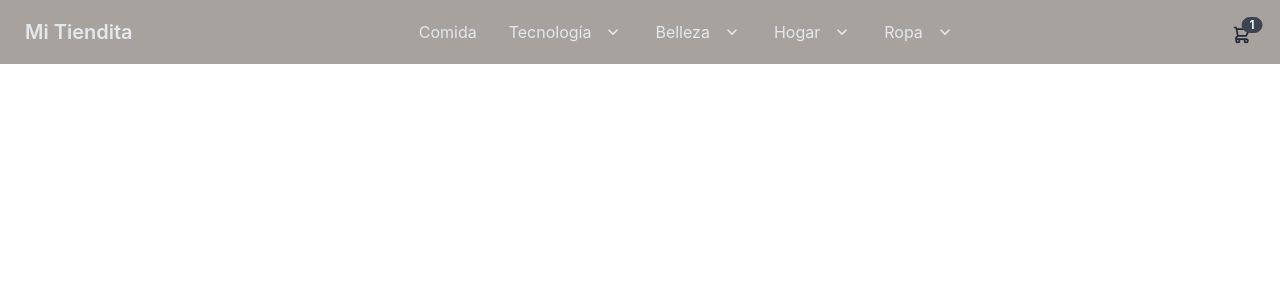
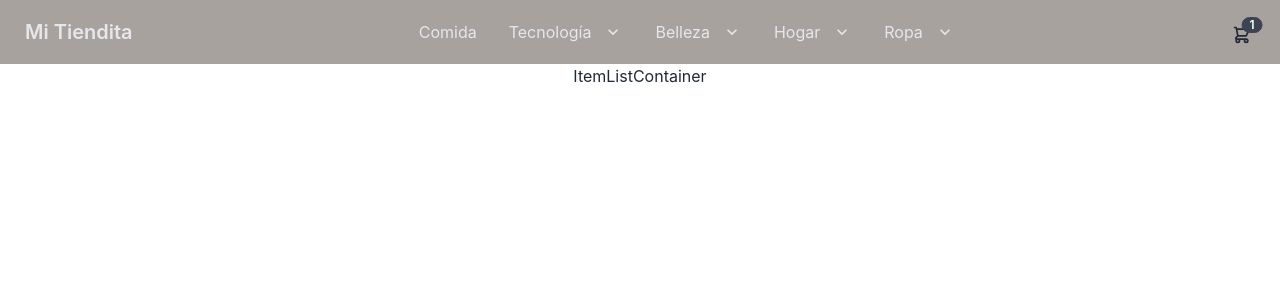
Before and after one commit to alonpoh92/CoderHouse-ReactJS, a React (Create React App) app: page / in a window 1280 px wide. Shown: the top 300 px of the page. Built offline with nearby package versions, Linux system fonts and the light colour scheme.

Commit message:
CartWidget e ItemListContainer como componentes

```diff
--- a/src/App.js
+++ b/src/App.js
@@ -1,11 +1,13 @@
 import logo from './logo.svg';
 import './App.css';
 import NavBar from './components/NavBar';
+import ItemListContainer from './components/ItemListContainer';
 
 function App() {
   return (
     <div className="App">
       <NavBar/>
+      <ItemListContainer/>
     </div>
   );
 }
--- /dev/null
+++ b/src/components/CartWidget.js
@@ -0,0 +1,24 @@
+const CartWidget = () => {
+  return (
+    <div className="flex-none">
+        <div className="dropdown dropdown-end">
+        <label tabIndex="0" className="btn btn-ghost btn-circle" style={{paddingTop: 5, paddingRight:12}}>
+            <div className="indicator">
+            <svg xmlns="http://www.w3.org/2000/svg" className="h-5 w-5" fill="none" viewBox="0 0 24 24" stroke="currentColor"><path strokeLinecap="round" strokeLinejoin="round" strokeWidth="2" d="M3 3h2l.4 2M7 13h10l4-8H5.4M7 13L5.4 5M7 13l-2.293 2.293c-.63.63-.184 1.707.707 1.707H17m0 0a2 2 0 100 4 2 2 0 000-4zm-8 2a2 2 0 11-4 0 2 2 0 014 0z" /></svg>
+            <span className="badge badge-sm indicator-item">1</span>
+            </div>
+        </label>
+        <div tabIndex="0" className="mt-3 card card-compact dropdown-content w-52 bg-base-100 shadow">
+            <div className="card-body">
+            <span className="font-bold text-lg">1 Items</span>
+            <span className="text-info">Subtotal: $9.99</span>
+            <div className="card-actions">
+                <button className="btn btn-primary btn-block">View cart</button>
+            </div>
+            </div>
+        </div>
+        </div>
+    </div>
+  )
+}
+export default CartWidget
--- /dev/null
+++ b/src/components/ItemListContainer.js
@@ -0,0 +1,6 @@
+const ItemListContainer = () => {
+  return (
+    <div>ItemListContainer</div>
+  )
+}
+export default ItemListContainer
--- a/src/components/NavBar.js
+++ b/src/components/NavBar.js
@@ -1,3 +1,5 @@
+import CartWidget from "./CartWidget"
+
 const NavBar = () => {
   return (
     <div className="navbar bg-stone-400">
@@ -58,25 +60,7 @@
             </li>
           </ul>
         </div>
-        <div className="flex-none">
-          <div className="dropdown dropdown-end">
-            <label tabIndex="0" className="btn btn-ghost btn-circle" style={{paddingTop: 5, paddingRight:12}}>
-              <div className="indicator">
-                <svg xmlns="http://www.w3.org/2000/svg" className="h-5 w-5" fill="none" viewBox="0 0 24 24" stroke="currentColor"><path strokeLinecap="round" strokeLinejoin="round" strokeWidth="2" d="M3 3h2l.4 2M7 13h10l4-8H5.4M7 13L5.4 5M7 13l-2.293 2.293c-.63.63-.184 1.707.707 1.707H17m0 0a2 2 0 100 4 2 2 0 000-4zm-8 2a2 2 0 11-4 0 2 2 0 014 0z" /></svg>
-                <span className="badge badge-sm indicator-item">1</span>
-              </div>
-            </label>
-            <div tabIndex="0" className="mt-3 card card-compact dropdown-content w-52 bg-base-100 shadow">
-              <div className="card-body">
-                <span className="font-bold text-lg">1 Items</span>
-                <span className="text-info">Subtotal: $9.99</span>
-                <div className="card-actions">
-                  <button className="btn btn-primary btn-block">View cart</button>
-                </div>
-              </div>
-            </div>
-          </div>
-        </div>
+        <CartWidget/>
       </div>
   )
 }
```
